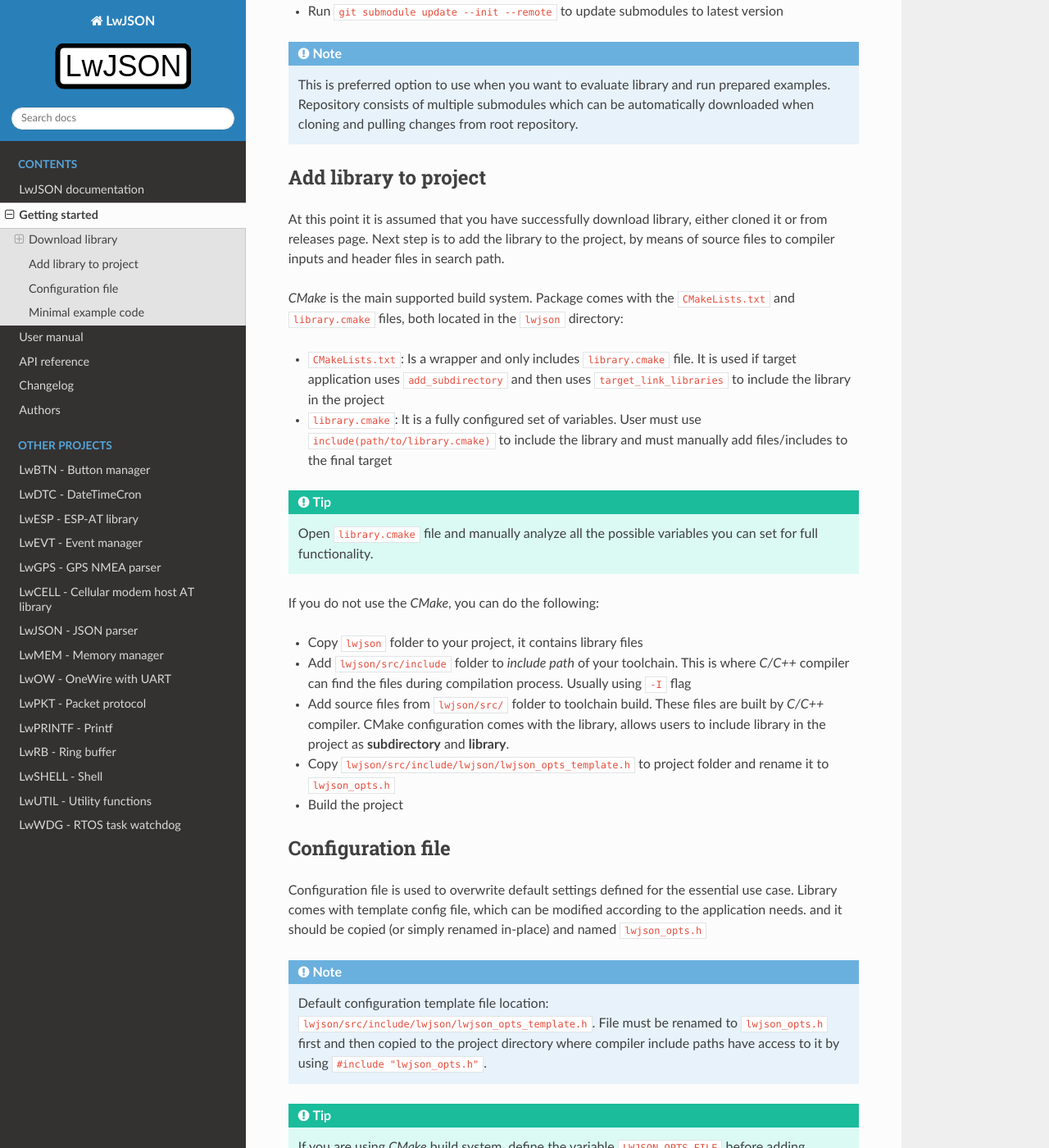
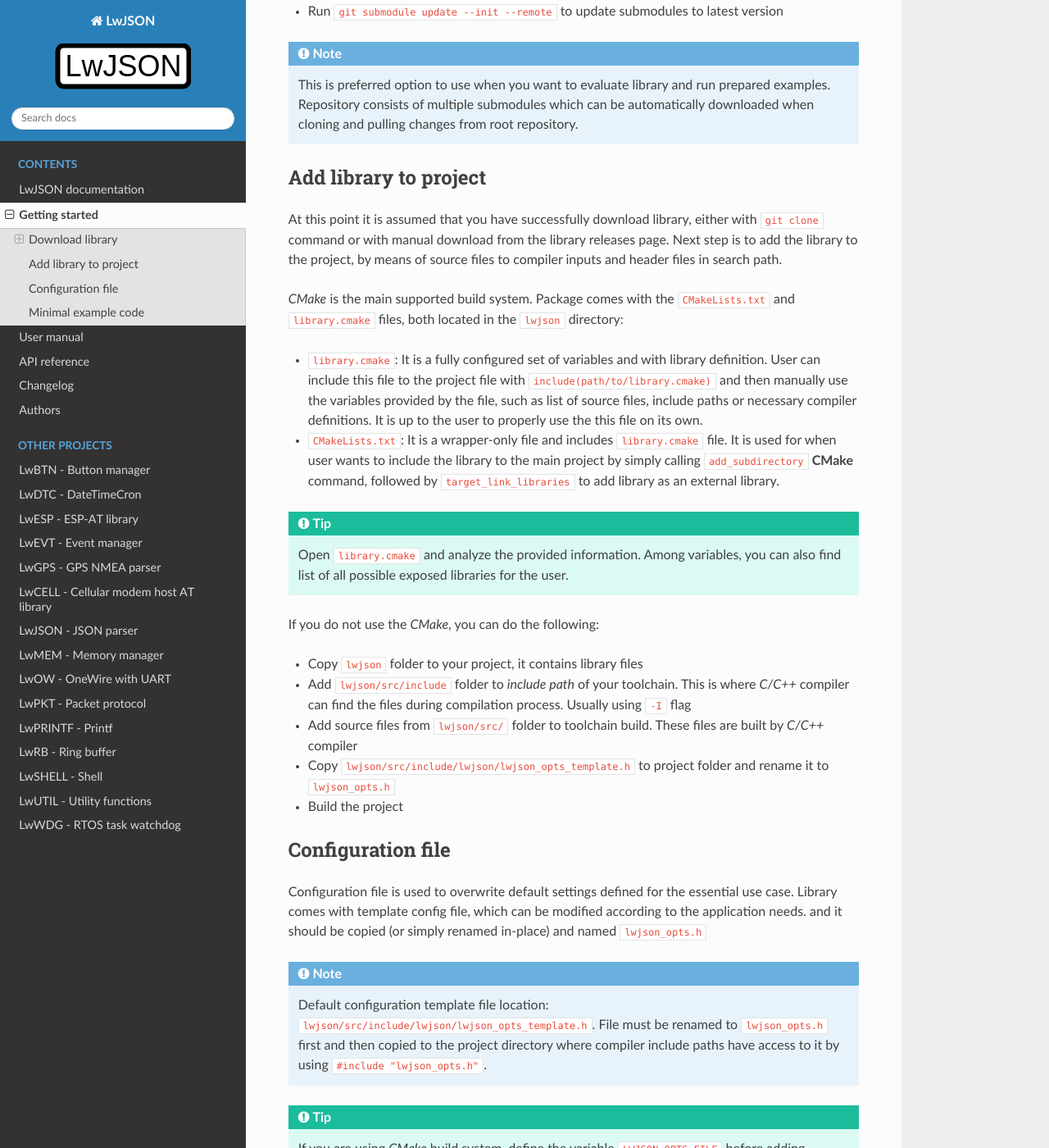
Before and after one commit to MaJerle/lwjson, a Sphinx documentation site: the page built from docs/get-started/index.rst, in a window 1280 px wide and 1400 px high, scrolled down 1166 px. Shown: the whole window at 82% size. Built offline with Sphinx 7.4.7 and the Read the Docs theme 2.0.0, drawn with Linux system fonts in a browser that asks for light colours; the version number could not be read and is left out.

Commit message:
Improve the getting started documentation - how to add library to project with CMake config

```diff
--- a/docs/get-started/index.rst
+++ b/docs/get-started/index.rst
@@ -57,22 +57,22 @@ Update cloned to latest version
 Add library to project
 ^^^^^^^^^^^^^^^^^^^^^^
 
-At this point it is assumed that you have successfully download library, either cloned it or from releases page.
+At this point it is assumed that you have successfully download library, either with ``git clone`` command or with manual download from the library releases page.
 Next step is to add the library to the project, by means of source files to compiler inputs and header files in search path.
 
 *CMake* is the main supported build system. Package comes with the ``CMakeLists.txt`` and ``library.cmake`` files, both located in the ``lwjson`` directory:
 
-* ``CMakeLists.txt``: Is a wrapper and only includes ``library.cmake`` file. It is used if target application uses ``add_subdirectory`` and then uses ``target_link_libraries`` to include the library in the project
-* ``library.cmake``: It is a fully configured set of variables. User must use ``include(path/to/library.cmake)`` to include the library and must manually add files/includes to the final target
+* ``library.cmake``: It is a fully configured set of variables and with library definition. User can include this file to the project file with ``include(path/to/library.cmake)`` and then manually use the variables provided by the file, such as list of source files, include paths or necessary compiler definitions. It is up to the user to properly use the this file on its own.
+* ``CMakeLists.txt``: It is a wrapper-only file and includes ``library.cmake`` file. It is used for when user wants to include the library to the main project by simply calling ``add_subdirectory`` **CMake** command, followed by ``target_link_libraries`` to add library as an external library.
 
 .. tip::
-    Open ``library.cmake`` file and manually analyze all the possible variables you can set for full functionality.
+    Open ``library.cmake`` and analyze the provided information. Among variables, you can also find list of all possible exposed libraries for the user.
 
 If you do not use the *CMake*, you can do the following:
 
 * Copy ``lwjson`` folder to your project, it contains library files
 * Add ``lwjson/src/include`` folder to `include path` of your toolchain. This is where `C/C++` compiler can find the files during compilation process. Usually using ``-I`` flag
-* Add source files from ``lwjson/src/`` folder to toolchain build. These files are built by `C/C++` compiler. CMake configuration comes with the library, allows users to include library in the project as **subdirectory** and **library**.
+* Add source files from ``lwjson/src/`` folder to toolchain build. These files are built by `C/C++` compiler
 * Copy ``lwjson/src/include/lwjson/lwjson_opts_template.h`` to project folder and rename it to ``lwjson_opts.h``
 * Build the project
 
```
